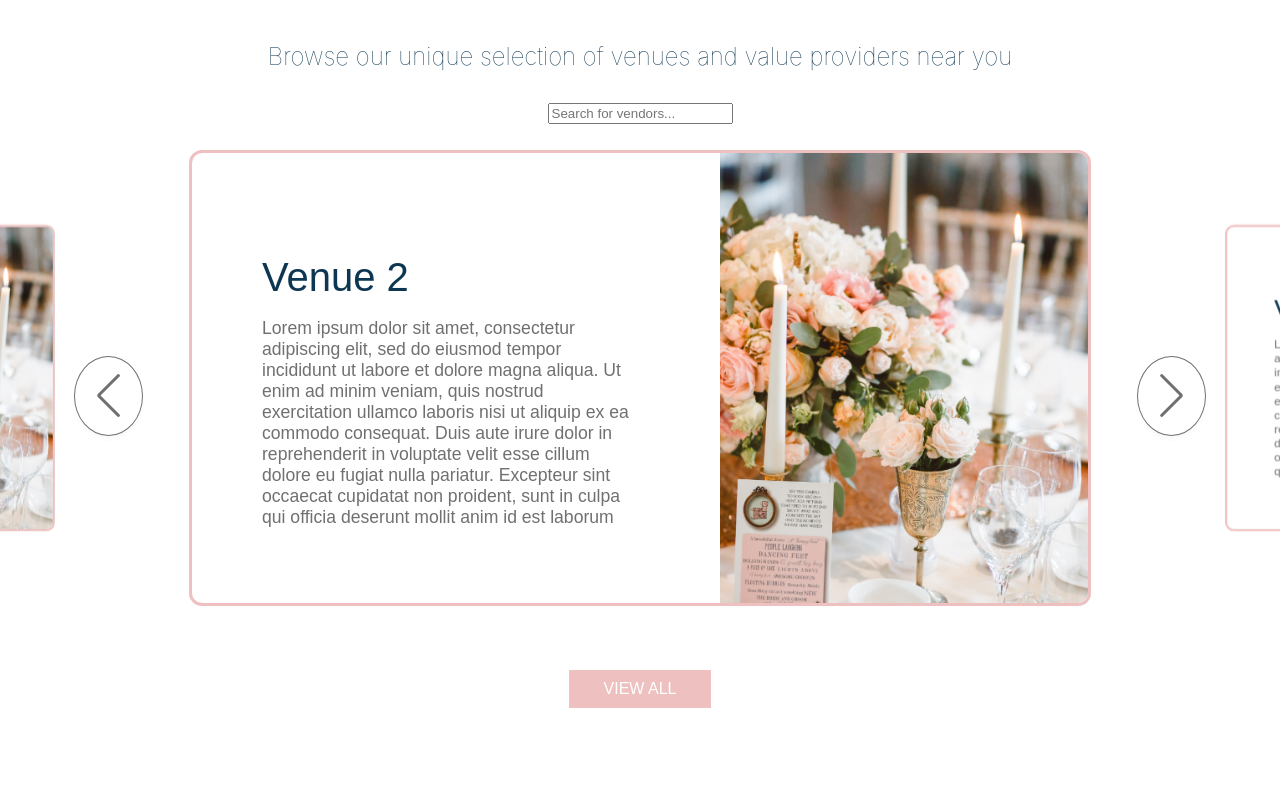
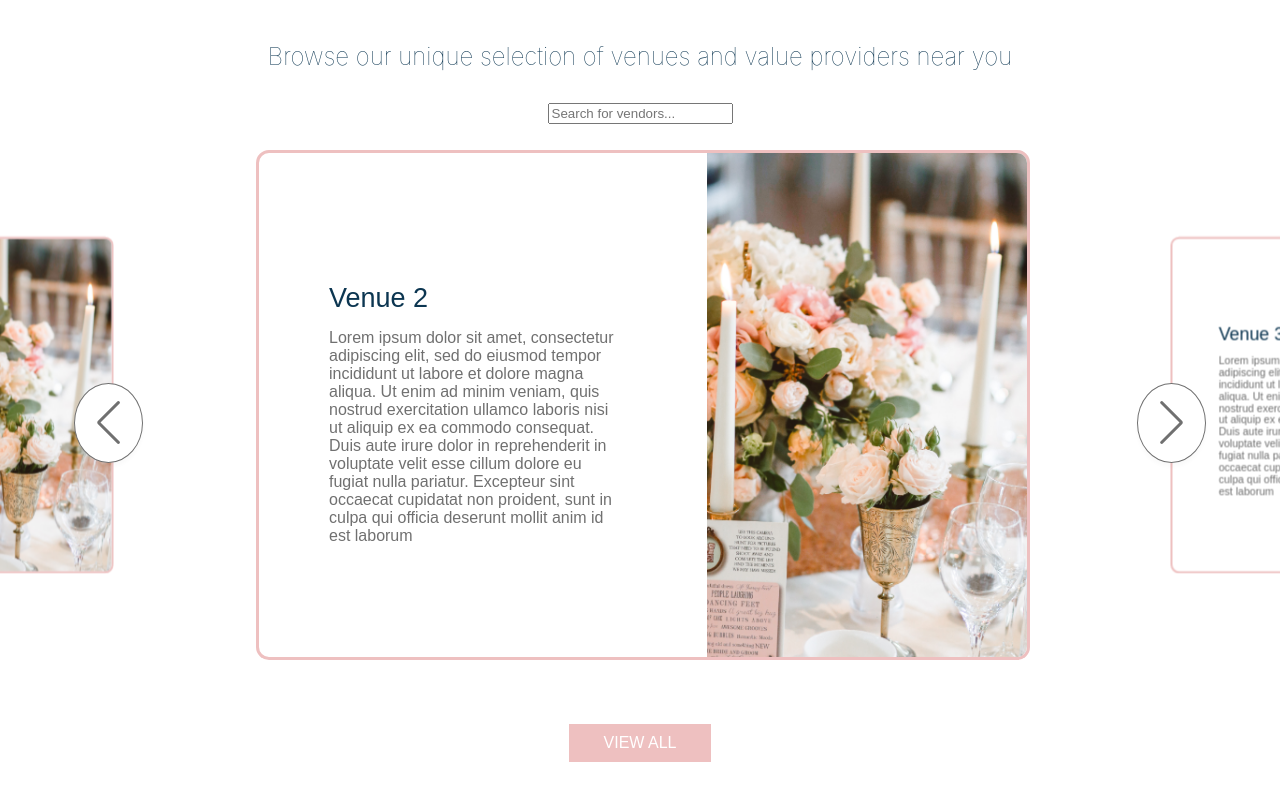
Before and after one commit to SaraBaassiri/Munasabti, a React (Create React App) app: page / in a window 1280 px wide. Shown: the part 1001-1801 px from the top of the page. Built offline with nearby package versions, Linux system fonts and the light colour scheme; no server answers; a web font is replaced by a local one.

Commit message:
Update Home.css

```diff
--- a/src/Views/Public/Home/Home.css
+++ b/src/Views/Public/Home/Home.css
@@ -65,12 +65,11 @@
     padding-bottom: 50px;
     margin-top: 2%;
     user-select: none;
-    height: fit-content;
 }
 
 .swiper-slide {
     flex-shrink: 100 !important;
-    width: 65vw;
+    max-width: 60vw;
 }
 
 
@@ -100,26 +99,26 @@
     flex-direction: row;
     justify-content: center;
     align-items: center;
-    height: 450px;
+    height: 63vh;
     border-radius: 13px;
     border: 3px solid #EEC0C0;
     background-color: white;
-    width: 70vw;
+    width: 60vw;
 }
 
 .HomeSwiper-slide-text{
     display: flex;
     flex-direction: column;
     justify-content: center;
-    height: 100%;
-    width: 100%;
+    max-height: 100%;
+    width: 90%;
     padding: 0 20px;
     margin-left: 50px;
     margin-right: 70px;
 }
 
 .HomeSwiper-slide-text h1 {
-    font-size: 2.5rem;
+    font-size: 27px;
     font-weight: 500;
     margin-bottom: 0;
     font-family: "butler", sans-serif;
@@ -128,8 +127,8 @@
 }
 
 .HomeSwiper-slide-text p {
-    font-size: 1.1rem;
-    font-weight: lighter;
+    font-size: 100%;
+    font-weight: light;
     color: #707070;
     margin-top: 0;
     margin-bottom: 0;
```
